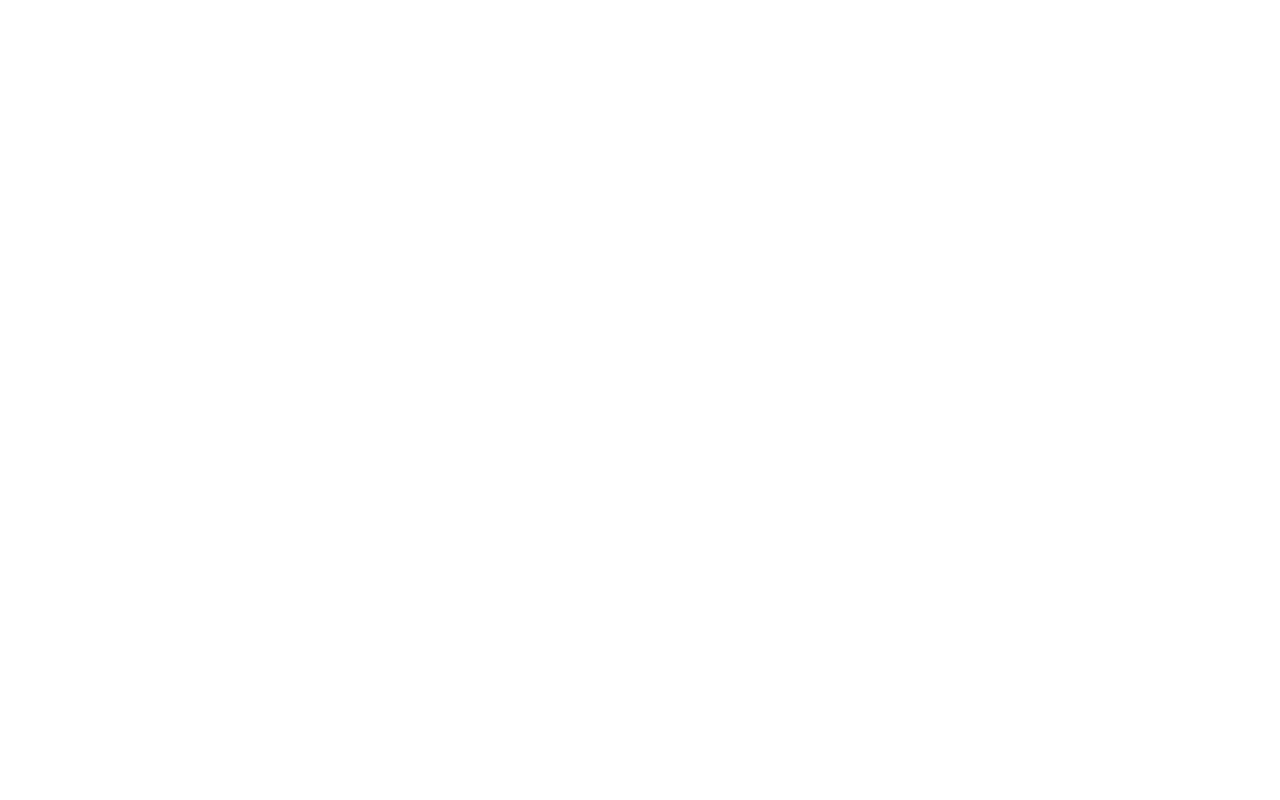
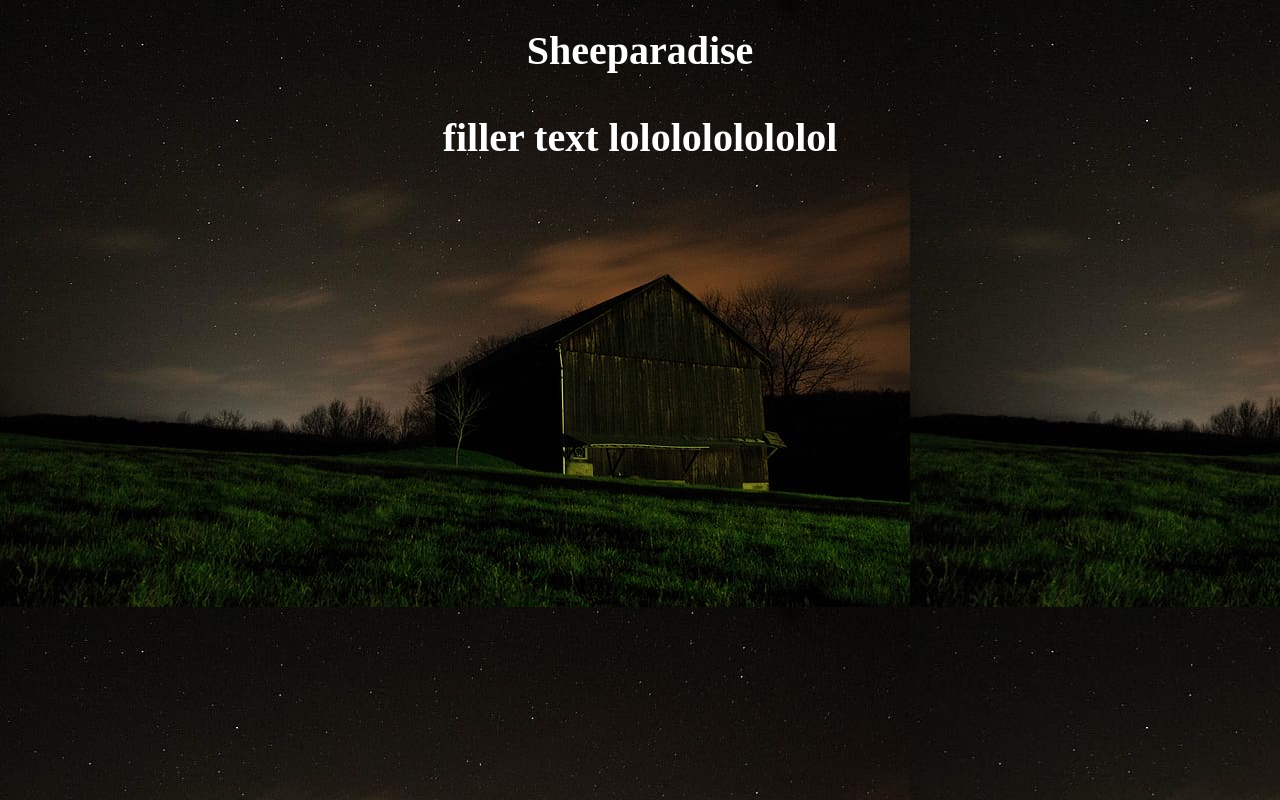
Before and after one commit to PatAnti/PatAnti.github.io, a plain HTML site: page Sheeparadise.html in a window 1280 px wide. Drawn offline with Linux system fonts and the light colour scheme.

Commit message:
Update Sheeparadise.html

```diff
--- a/Sheeparadise.html
+++ b/Sheeparadise.html
@@ -6,7 +6,7 @@ h1 {
   font-size: 40px;
   text-align: center;
   }
-body {background-image: url("
+body {background-image: url("SheeparadiseBackground.jpg")
   </style>
 <head>
   <h1> Sheeparadise </hi>
```
